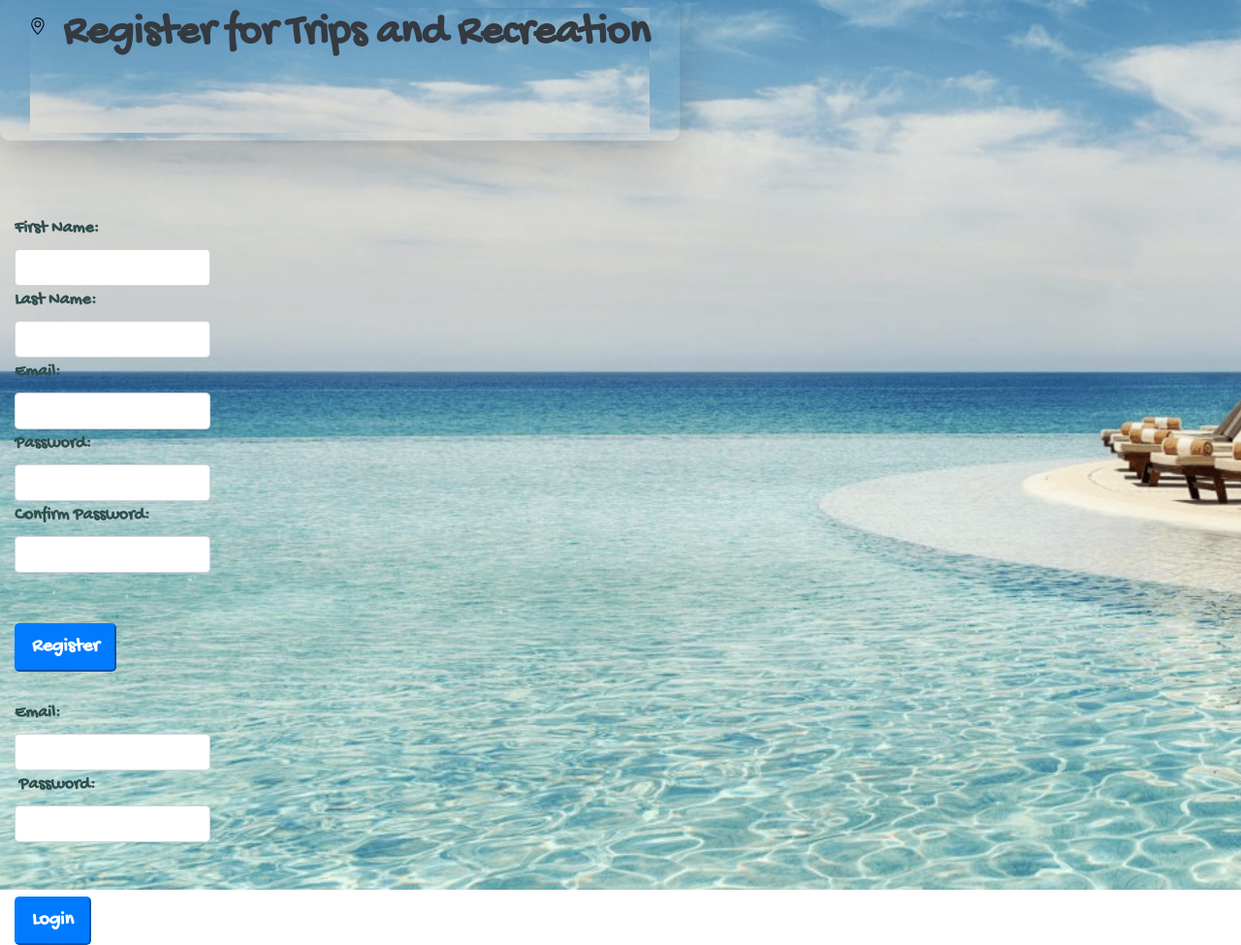
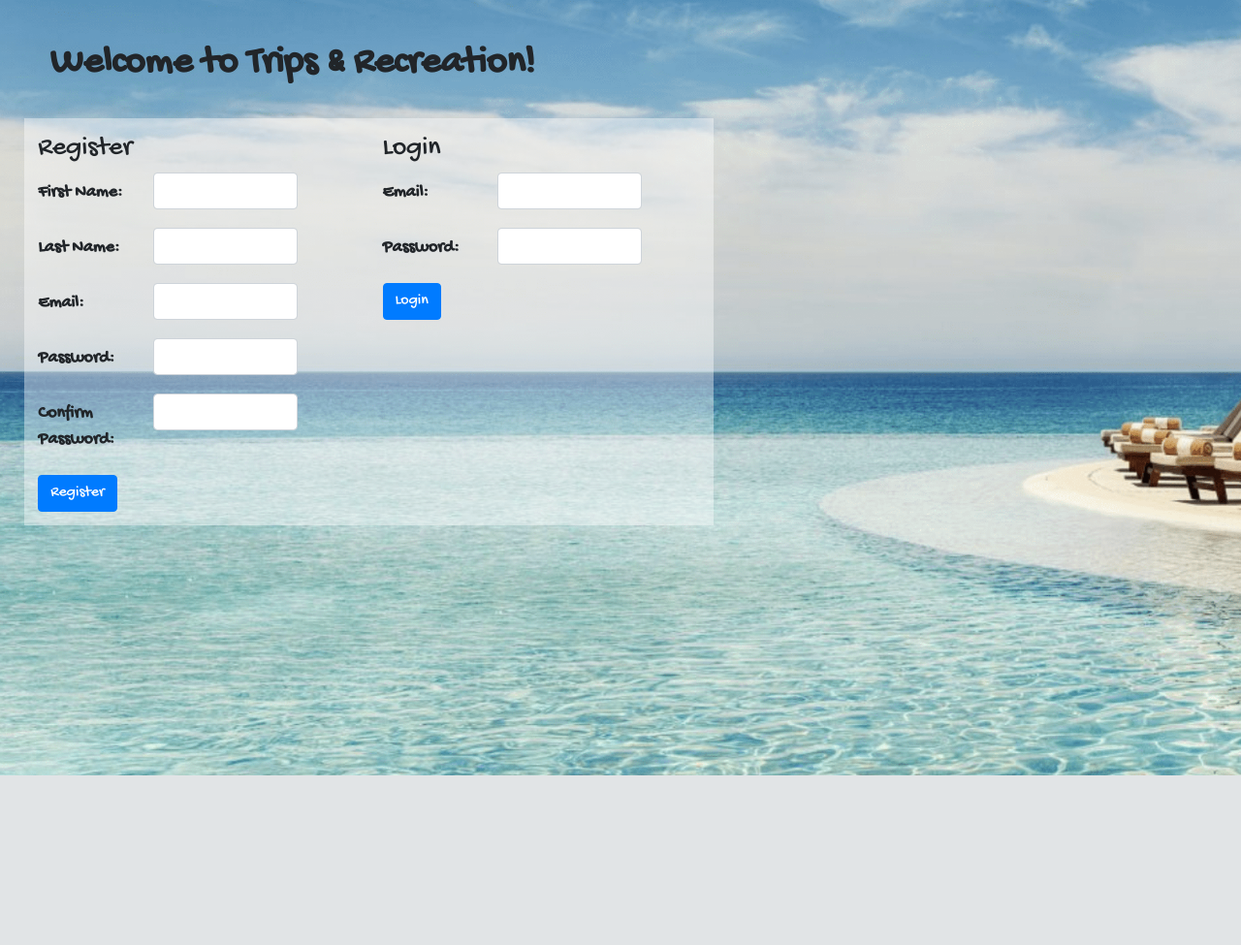
Before and after one commit to sdress/projects-algos-group, a Flask app: page / in a window 1280 px wide. Shown: the whole page at 97% size. After the commit the page ends 800 px from the top, so only its background shows below. Run offline with Flask 2, Linux system fonts and the light colour scheme; some libraries are stand-ins or nearby versions.

Commit message:
styling index(login) page

```diff
--- a/group_project/flask_app/controllers/users.py
+++ b/group_project/flask_app/controllers/users.py
@@ -9,7 +9,7 @@ bcrypt = Bcrypt(app)
 
 @app.route("/")
 def index_route():
-    return render_template("index.html")
+    return render_template("index2.html")
 
 @app.route('/register', methods=['POST'])
 def register_user():
--- a/group_project/flask_app/templates/dashboard.html
+++ b/group_project/flask_app/templates/dashboard.html
@@ -29,7 +29,7 @@
                             <path d="M12.166 8.94c-.524 1.062-1.234 2.12-1.96 3.07A31.493 31.493 0 0 1 8 14.58a31.481 31.481 0 0 1-2.206-2.57c-.726-.95-1.436-2.008-1.96-3.07C3.304 7.867 3 6.862 3 6a5 5 0 0 1 10 0c0 .862-.305 1.867-.834 2.94zM8 16s6-5.686 6-10A6 6 0 0 0 2 6c0 4.314 6 10 6 10z"/>
                             <path d="M8 8a2 2 0 1 1 0-4 2 2 0 0 1 0 4zm0 1a3 3 0 1 0 0-6 3 3 0 0 0 0 6z"/>
                         </svg>
-                        <strong class="fs-2">Places to Go</strong>
+                        <strong class="fs-2">Trips & Recreation</strong>
                     </a>
                     <a href="/logout" class="btn-lg btn-primary ">Logout</a>
                         <style>
--- a/group_project/flask_app/templates/edit.html
+++ b/group_project/flask_app/templates/edit.html
@@ -149,7 +149,7 @@
     </div>
 
     <label> Description:</label>
-    <div><textarea name="description" cols="50" rows="3"></textarea>
+    <div><textarea name="description" cols="50" rows="3">{{field.description}}</textarea>
         <style> textarea {
         border-radius: 15px;
         color:darkslategrey;
--- a/group_project/flask_app/templates/index.html
+++ b/group_project/flask_app/templates/index.html
@@ -116,6 +116,7 @@
             <br></br>
             <input type="submit" value="Register" class="btn-lg btn-primary">
             <div class="has-bg-img background-size:cover">
+            </form>
                 <img .img-fluid. max-width: 100%;>
                 <form action="/login" method="POST" class=" bg-light text-dark">
                     <div class="has-bg-img background-size:cover">
--- /dev/null
+++ b/group_project/flask_app/templates/index2.html
@@ -0,0 +1,88 @@
+<!DOCTYPE html>
+<html lang="en">
+<head>
+    <meta charset="UTF-8">
+    <meta http-equiv="X-UA-Compatible" content="IE=edge">
+    <meta name="viewport" content="width=device-width, initial-scale=1.0">
+    <title>Welcome</title>
+    <link rel="stylesheet" href="https://cdn.jsdelivr.net/npm/bootstrap@4.3.1/dist/css/bootstrap.min.css" integrity="sha384-ggOyR0iXCbMQv3Xipma34MD+dH/1fQ784/j6cY/iJTQUOhcWr7x9JvoRxT2MZw1T" crossorigin="anonymous">
+    <link href="https://fonts.googleapis.com/css2?family=Gochi+Hand&display=swap" rel="stylesheet">
+</head>
+<body style="background:url(static/beach2.png);
+background-size:1800px;
+width:fit-content;
+height: fit-content;
+display: flex; display: -webkit-flex; flex-wrap: wrap;
+background-repeat: no-repeat;">
+    <div class="alert">
+        {% with messages = get_flashed_messages() %}
+            {% if messages %}
+                {% for message in messages %}
+                    <p class="alert-danger">{{ message }}</p>
+                {% endfor %}
+            {% endif %}
+        {% endwith %}
+    </div>
+
+    <div class="container-fluid">
+        <h1 style="margin-left: 5%; font-weight:bold; font-family:'Gochi Hand',cursive;">Welcome to Trips & Recreation!</h1>
+        <br>
+        <div class="container">
+            <div class="form-row row">
+                <div class="reg-form col" style="background-color: rgba(255,255,255,0.4); padding: 2%; font-weight:bold; font-family:'Gochi Hand',cursive; font-size: large;">
+                    <h3>Register</h3>
+                    <form action="/register" method="post">
+                        <div class="form-group row">
+                            <label for="first_name" class="col-sm-4 col-form-label">First Name: </label>
+                            <div class="col-sm-6">
+                                <input type="text" name="first_name" class="form-control">
+                            </div>
+                        </div>
+                        <div class="form-group row">
+                            <label for="last_name" class="col-sm-4 col-form-label">Last Name: </label>
+                            <div class="col-sm-6">
+                                <input type="text" name="last_name" class="form-control">
+                            </div>
+                        </div>
+                        <div class="form-group row">
+                            <label for="email" class="col-sm-4 col-form-label">Email: </label>
+                            <div class="col-sm-6">
+                                <input type="text" name="email" class="form-control">
+                            </div>
+                        </div>
+                        <div class="form-group row">
+                            <label for="password" class="col-sm-4 col-form-label">Password: </label>
+                            <div class="col-sm-6">
+                                <input type="password" name="password" class="form-control">
+                            </div>
+                        </div>
+                        <div class="form-group row">
+                            <label for="confirm_password" class="col-sm-4 col-form-label">Confirm Password: </label>
+                            <div class="col-sm-6">
+                                <input type="password" name="confirm_password" class="form-control">
+                            </div>
+                        </div>
+                        <input class="btn btn-primary" type="submit" value="Register"></input>
+                    </form>
+                </div>
+
+                <div class="login-form col" style="background-color: rgba(255,255,255,0.4); padding: 2%; font-weight:bold; font-family:'Gochi Hand',cursive; font-size: large;">
+                    <h3>Login</h3>
+                    <form action="/login" method="post">
+                        <div class="form-group row">
+                            <label for="email" class="col-sm-4 col-form-label">Email: </label>
+                            <div class="col-sm-6">
+                                <input type="text" name="email" class="form-control">
+                            </div>
+                        </div>
+                        <div class="form-group row">
+                            <label for="password" class="col-sm-4 col-form-label">Password: </label>
+                            <div class="col-sm-6">
+                                <input type="password" name="password" class="form-control">
+                            </div>
+                        </div>
+                        <input class="btn btn-primary" type="submit" value="Login"></input>
+                    </form>
+            </div>
+</body>
+</html>
```
